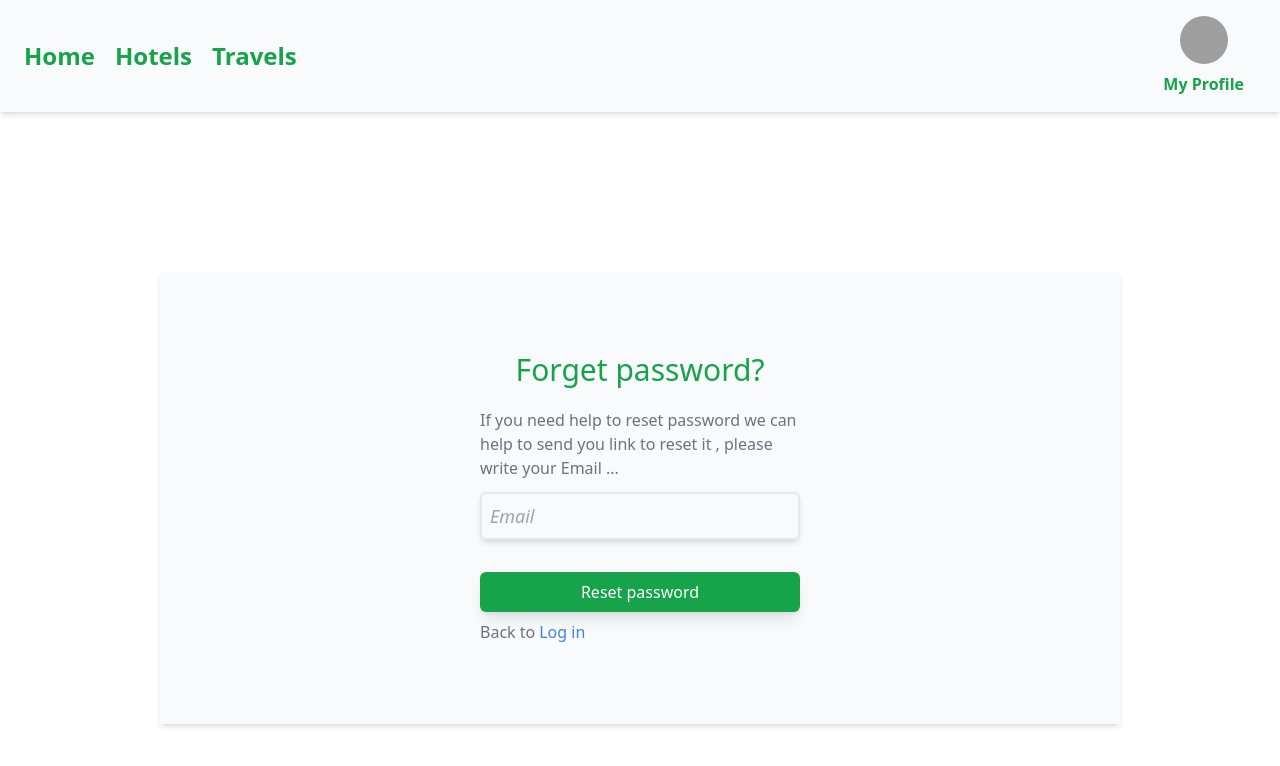
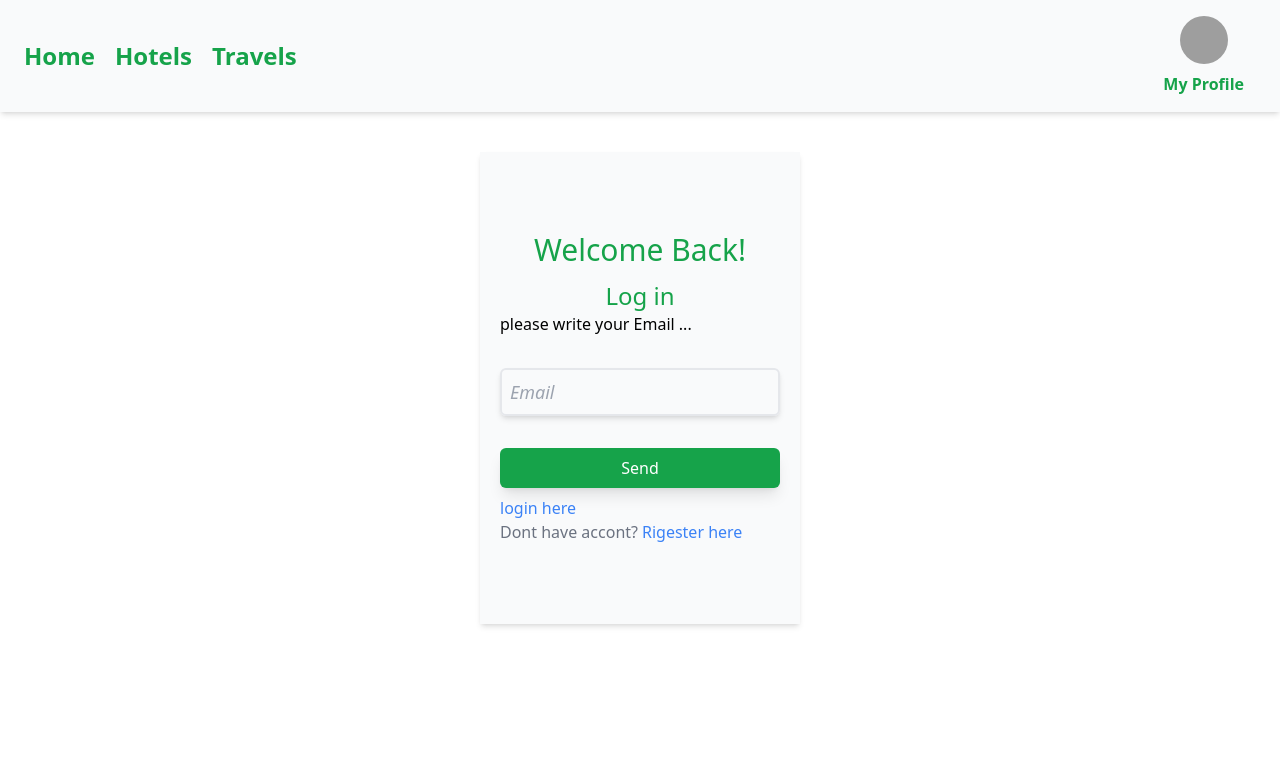
Before and after one commit to Sanaa00/Hotel-Travel, a React (Create React App) app: page /ForgetPassword in a window 1280 px wide. Shown: the top 766 px of the page. Built offline with nearby package versions, Linux system fonts and the light colour scheme; grey boxes are pictures that could not be loaded.

Commit message:
fix css issue

```diff
--- a/src/component/TravelSlideCard.js
+++ b/src/component/TravelSlideCard.js
@@ -1,11 +1,26 @@
 import React from "react";
 import Slider from "react-slick";
+import { useState, useEffect } from "react";
 export default function TravelSlideCard() {
+  const [cardNumber, setCardNumber] = useState(1);
+
+  useEffect(() => {
+    (async () => {
+      // eslint-disable-next-line no-restricted-globals
+      if (innerWidth <= 768) {
+        setCardNumber(1);
+      } else {
+        setCardNumber(3);
+      }
+    })();
+
+    // eslint-disable-next-line no-restricted-globals, react-hooks/exhaustive-deps
+  }, [innerWidth]);
   const settings = {
     dots: true,
     infinite: false,
     speed: 500,
-    slidesToShow: 3,
+    slidesToShow: cardNumber,
     slidesToScroll: 1,
   };
 
--- a/src/pages/ForgetPassword.js
+++ b/src/pages/ForgetPassword.js
@@ -3,41 +3,34 @@ import { Link } from "react-router-dom";
 function ForgetPassword() {
   return (
     <div>
-      <div className="">
-        <div className="   flex flex-col justify-center items-center mt-40 bg-gray-50 py-20 shadow-md xl:mx-40  sm:mx-0 lg:mx-96 md:mx-10 2xl:mx-96">
+      <div className="flex flex-col justify-center items-center m-5 sm:mx-auto sm:w-3/5 lg:w-2/5 xl:w-1/4 bg-gray-50 py-20 shadow-md mt-10">
         <div className="flex flex-col items-center ">
-            <p className="text-3xl text-green-600  font-medium">
-              {" "}
-              Forget password?
-            </p>
+          <p className="text-3xl text-green-600  font-medium"> Welcome Back!</p>
+          <p className="text-2xl text-green-600 font-medium mt-3">Log in</p>
         </div>
         <div>
-            <section className="flex w-[30rem] flex-col mt-5 xl:w-[20rem] lg:w-[18rem] md:w-[14rem] sm:w-[10rem]">
-              <div>
-                <p className="text-gray-500">
-                  {" "}
-                  If you need help to reset password we can help to send you
-                  link to reset it , please write your Email ...
-                </p>
-              </div>
-              <div className=" transform border-2 bg-transparent text-lg duration-300 focus-within:border-green-500 my-3 shadow-md rounded-md p-2">
+          <div>please write your Email ...</div>
+          <section className="flex flex-col mt-5">
+            <div className=" transform border-2 bg-transparent text-lg duration-300 focus-within:border-green-500 my-3 py-2 shadow-md rounded-md px-2">
               <input
                 type="Email"
                 placeholder={`Email`}
                 className=" border-none bg-transparent outline-none placeholder:italic focus:outline-none"
               />
             </div>
-              <div className="mt-5 mb-2 rounded-md bg-green-600 w-[30rem] py-2 font-medium text-l hover:bg-green-400   text-white shadow-lg text-center xl:w-[20rem] lg:w-[18rem] md:w-[14rem] sm:w-[10rem]">
-                <Link to="">Reset password</Link>
+            <div className="mt-5 mb-2 rounded-md bg-green-600  py-2 font-medium text-l hover:bg-green-400   text-white shadow-lg text-center ">
+              <Link to="/Home">Send</Link>
             </div>{" "}
+            <Link to="/ForgetPassword" className="text-blue-500">
+              login here
+            </Link>
             <div className="flex flex-row">
-                <p className="mr-1 text-gray-500">Back to </p>
-                <Link to="/Profile" className="text-blue-500">
-                  Log in
+              <p className="mr-1 text-gray-500">Dont have accont? </p>
+              <Link to="/Signin" className="text-blue-500">
+                Rigester here
               </Link>
             </div>
           </section>
-          </div>
         </div>
       </div>
     </div>
--- a/src/pages/Home.js
+++ b/src/pages/Home.js
@@ -98,7 +98,7 @@ function Home() {
               </div>
             </div>
 
-            <div className="   rounded-md shadow-md md:p-4 flex flex-col  justify-between bg-gradient-to-r from-green-600/10 to-emerald-600/10 lg:py-20 px-2 mt-5 md:ml-4">
+            <div className="   rounded-md shadow-md md:p-4 flex flex-col  justify-between bg-gradient-to-r from-green-600/10 to-emerald-600/10 lg:py-20 px-2 mt-5 md:ml-4 lg:mt-0">
               <div className="text-green-600 font-bold text-3xl pt-2">
                 Travels
               </div>
--- a/src/pages/Profile.js
+++ b/src/pages/Profile.js
@@ -3,7 +3,7 @@ import { Link } from "react-router-dom";
 function Profile() {
   return (
     <div>
-      <div className="flex flex-col justify-center items-center m-5 sm:mx-auto sm:w-3/5 lg:w-2/5 xl:w-1/4 bg-gray-50 py-20 shadow-md">
+      <div className="flex flex-col justify-center items-center m-5 sm:mx-auto sm:w-3/5 lg:w-2/5 xl:w-1/4 bg-gray-50 py-20 shadow-md mt-10">
         <div className="flex flex-col items-center ">
           <p className="text-3xl text-green-600  font-medium"> Welcome Back!</p>
           <p className="text-2xl text-green-600 font-medium mt-3">Log in</p>
--- a/src/pages/Signin.js
+++ b/src/pages/Signin.js
@@ -4,36 +4,39 @@ export default function Signin() {
   return (
     <div>
       <div className="  ">
-        <div className="  flex flex-col justify-center items-center mt-40 bg-gray-50  py-20 shadow-md  xl:mx-40  sm:mx-0 lg:mx-96 md:mx-2 2xl:mx-96">
+        <div className="flex flex-col justify-center items-center m-5 sm:mx-auto sm:w-3/5 lg:w-2/5 xl:w-1/4 bg-gray-50 py-20 shadow-md mt-10">
           <div className="flex flex-col items-center ">
-            <p className="text-3xl text-green-600  font-medium"> Welcome!</p>
+            <p className="text-3xl text-green-600  font-medium">
+              {" "}
+              Welcome Back!
+            </p>
             <p className="text-2xl text-green-600 font-medium mt-3">
-              Register here ...
+              Regester here
             </p>
           </div>
           <div>
-            <section className="flex w-[30rem] flex-col mt-5  xl:w-[20rem] lg:w-[18rem] md:w-[14rem] sm:w-[10rem]">
-              <div className=" transform border-2 bg-transparent text-lg duration-300 focus-within:border-green-500 my-3 shadow-md rounded-md p-2">
+            <section className="flex flex-col mt-5">
+              <div className=" transform border-2 bg-transparent text-lg duration-300 focus-within:border-green-500 my-3 py-2 shadow-md rounded-md px-2">
                 <input
                   type="Email"
                   placeholder={`Email`}
                   className=" border-none bg-transparent outline-none placeholder:italic focus:outline-none"
                 />
               </div>
-              <div className=" transform border-b-2 bg-transparent text-lg duration-300 focus-within:border-green-500 my-3 shadow-lg rounded-md p-2">
+              <div className=" transform border-2 bg-transparent text-lg duration-300 focus-within:border-green-500 my-3 py-2 shadow-md rounded-md px-2">
                 <input
                   type="Password"
                   placeholder={`Password`}
                   className="w-full border-none bg-transparent outline-none placeholder:italic focus:outline-none"
                 />
               </div>
-              <div className="mt-5 mb-2 rounded-md bg-green-600 w-[30rem] py-2 font-medium text-l hover:bg-green-400   text-white shadow-lg text-center xl:w-[20rem] lg:w-[18rem] md:w-[14rem] sm:w-[10rem]">
-                <Link to="/Home">Register</Link>
+              <div className="mt-5 mb-2 rounded-md bg-green-600  py-2 font-medium text-l hover:bg-green-400   text-white shadow-lg text-center ">
+                <Link to="/Home">Regester</Link>
               </div>{" "}
               <div className="flex flex-row">
-                <p className="mr-1 text-gray-500">Already have an account? </p>
+                <p className="mr-1 text-gray-500">Do you have accont? </p>
                 <Link to="/Profile" className="text-blue-500">
-                  Log in here
+                  login here
                 </Link>
               </div>
             </section>
--- a/src/pages/Travel.js
+++ b/src/pages/Travel.js
@@ -144,11 +144,11 @@ export default function Travel() {
           </div>
         </div>
         <TravelSlideCard />
-        <div className=" md:my-20 my-10 mx-5 2xl:mx-52  lg:mx-24">
+        <div className="lg:mt-20 mt-10 mx-5 2xl:mx-52">
           <div className="text-3xl font-bold text-green-600 mb-4">
             Trips & Booking
           </div>{" "}
-          <div className="grid grid-cols-2 lg:grid-cols-3 gap-4">
+          <div className="grid sm:grid-cols-2 lg:grid-cols-3 gap-y-8 gap-4">
             {tripData.map((trip, i) => (
               <TripTravelCard
                 key={i}
--- a/src/pages/Travels.js
+++ b/src/pages/Travels.js
@@ -35,8 +35,8 @@ export default function Travels() {
                 <div className="text-xl rounded-md lg:mx-20 my-4 2xl:mx-40 p-2 bg-gray-50 flex flex-row  hover:bg-gray-100 drop-shadow md:flex-col sm:flex-row xl:w-5/6 mx-2">
                   <div className="flex flex-row justify-between items-center">
                     <div className="flex grow flex-col  justify-between lg:basis-3/4 items-center">
-                      <div className="flex md:flex-row flex-col justify-between text-slate-600 lg:pl-8 sm:flex-col">
-                        <div className=" flex flex-col grow  md:w4/6 w-fit">
+                      <div className="flex md:flex-row flex-col justify-between text-slate-600 lg:pl-8 sm:flex-col items-center">
+                        <div className=" flex flex-col grow  md:w4/6 w-fit justify-center">
                           <div className="text-2xl text-green-600 font-medium ">
                             {travel.name}
                           </div>
@@ -63,7 +63,7 @@ export default function Travels() {
                               src={travel.image}
                             ></img>
                           </div>
-                          <div>
+                          <div className="my-1">
                             <Link
                               to={`/travel/${travel.id}`}
                               className="btn bg-gradient-to-r from-green-600 to-emerald-600 ... text-white text-sm  md:px-32 py-1  p-64  rounded-md my-2 lg:mx-1 drop-shadow-md hover:bg-green-600 hover:opacity-80 xl:px-32 lg:px-28 px-32"
```
Lines whose indentation alone changed are shown as unchanged.
